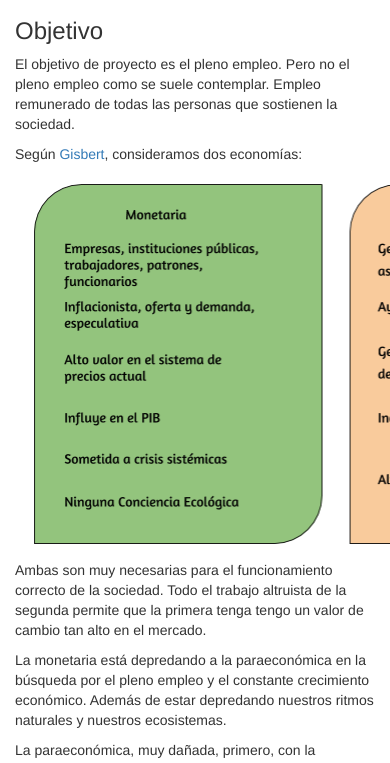
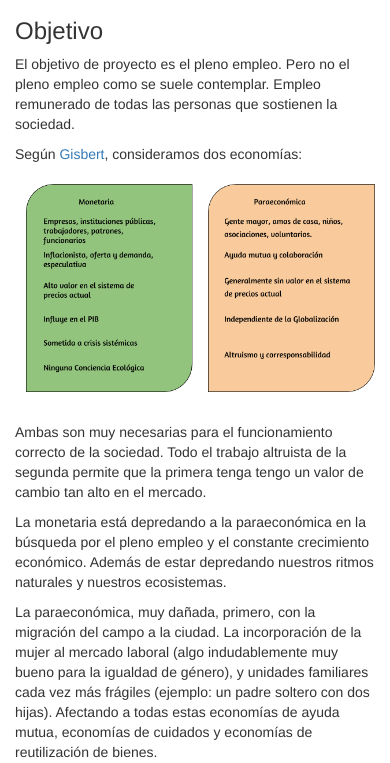
Before and after one commit to Semillas/semillas_platform, a Django app: page / in a window 390 px wide; the page is wider, and only the part inside the window is pictured. Shown: the part 293-1056 px from the top of that part. Run offline with Django 3.2, Linux system fonts and the light colour scheme; parts of the project's set-up code (start-up, migrations or seed data) failed here and were passed over; some libraries are stand-ins or nearby versions.

Commit message:
making img responsive and centered

```diff
--- a/landing/templates/landing/home.html
+++ b/landing/templates/landing/home.html
@@ -9,7 +9,13 @@
     <h3>{% trans "Objetivo" %}</h3>
     <p>{% trans "El objetivo de proyecto es el pleno empleo. Pero no el pleno empleo como se suele contemplar. Empleo remunerado de todas las personas que sostienen la sociedad." %}</p>
     <p>{% trans "Según" %} <a href="http://www.vivirsinempleo.org">Gisbert</a>, {% trans "consideramos dos economías:" %}</p>
-    <h3><span style="overflow: hidden; display: inline-block; margin: 0.00px 0.00px; border: 0.00px solid #000000; transform: rotate(0.00rad) translateZ(0px); -webkit-transform: rotate(0.00rad) translateZ(0px); width: 624.00px; height: 360.40px;"><img alt="" src="static/images/economies_comparison_es.png" style="width: 624.00px; height: 360.40px; margin-left: 0.00px; margin-top: 0.00px; transform: rotate(0.00rad) translateZ(0px); -webkit-transform: rotate(0.00rad) translateZ(0px);" title="">" %}</h3>
+    <h3>
+        <!-- this is probably bullyshit span style="overflow: hidden; display: inline-block; margin: 0.00px 0.00px; border: 0.00px solid #000000; transform: rotate(0.00rad) translateZ(0px); -webkit-transform: rotate(0.00rad) translateZ(0px); width: 624.00px; height: 360.40px;"-->
+
+
+            <img class="img-responsive center-block" alt="" src="static/images/economies_comparison_es.png" style="align:center;" title=""/>
+    </h3>
+    <br>
     <p>{% trans "Ambas son muy necesarias para el funcionamiento correcto de la sociedad. Todo el trabajo altruista de la segunda permite que la primera tenga tengo un valor de cambio tan alto en el mercado. " %}</p>
     <p>{% trans "La monetaria está depredando a la paraeconómica en la búsqueda por el pleno empleo y el constante crecimiento económico. Además de estar depredando nuestros ritmos naturales y nuestros ecosistemas." %}</p>
     <p>{% trans "La paraeconómica, muy dañada, primero, con la migración del campo a la ciudad. La incorporación de la mujer al mercado laboral (algo indudablemente muy bueno para la igualdad de género), y unidades familiares cada vez más frágiles (ejemplo: un padre soltero con dos hijas). Afectando a todas estas economías de ayuda mutua, economías de cuidados y economías de reutilización de bienes. " %}</p>
```
